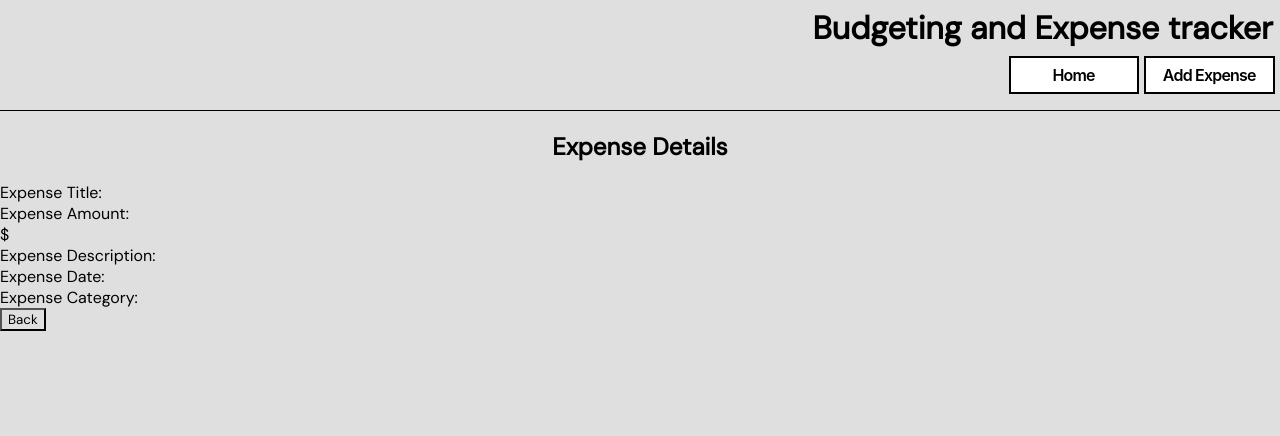
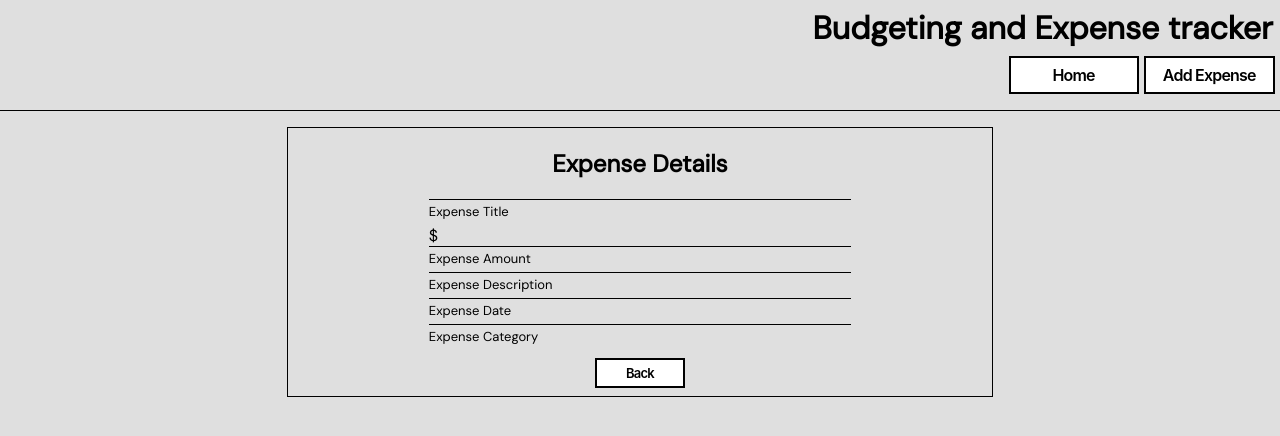
Before and after one commit to pierrepnguyen/mv-hackathon, a React (Create React App) app in the folder react-frontend/: page /view-expense/1 in a window 1280 px wide. Shown: the top 436 px of the page. Built offline with nearby package versions, Linux system fonts and the light colour scheme; no server answers.

Commit message:
single view classnames & css

```diff
--- a/react-frontend/src/components/AllBudgets.jsx
+++ b/react-frontend/src/components/AllBudgets.jsx
@@ -36,7 +36,7 @@ class AllBudgets extends Component {
 
   render() {
     return (
-      <div className='container'>
+      <div>
         <h2>All Expenses</h2>
         <div className='expenseTable'>
           <table>
--- a/react-frontend/src/components/ViewExpense.jsx
+++ b/react-frontend/src/components/ViewExpense.jsx
@@ -1,3 +1,5 @@
+import './styles/ViewExpense.css'
+
 import React, { Component } from 'react';
 
 import { withRouter } from '../services/withRouter';
@@ -26,29 +28,31 @@ class ViewExpense extends Component {
 
   render() {
     return (
-      <div>
+      <div className='single-container'>
         <h2>Expense Details</h2>
-        <div>
-          <label>Expense Title:</label>
+        <div className='display-container'>
           <div>{this.state.expense.title}</div>
+          <label>Expense Title</label>
         </div>
-        <div>
-          <label>Expense Amount:</label>
+        <div className='display-container'>
           <div>${this.state.expense.amount}</div>
+          <label>Expense Amount</label>
         </div>
-        <div>
-          <label>Expense Description:</label>
+        <div className='display-container'>
           <div>{this.state.expense.description}</div>
+          <label>Expense Description</label>
         </div>
-        <div>
-          <label>Expense Date:</label>
+        <div className='display-container'>
           <div>{this.state.expense.date}</div>
+          <label>Expense Date</label>
         </div>
-        <div>
-          <label>Expense Category:</label>
+        <div className='display-container'>
           <div>{this.state.expense.category}</div>
+          <label>Expense Category</label>
         </div>
-        <button onClick={()=> this.handleBack()}>Back</button>
+        <div className='button-container'>
+          <button onClick={()=> this.handleBack()} className='button-59'>Back</button>
+        </div>
       </div>
     );
   }
--- a/react-frontend/src/components/styles/ViewExpense.css
+++ b/react-frontend/src/components/styles/ViewExpense.css
@@ -0,0 +1,22 @@
+.single-container{
+  border: 1px black solid;
+  margin: 1rem auto;
+  width: 55vw;
+}
+
+.display-container{
+  width: 60%;
+  margin: .25rem auto;
+}
+
+.display-container div{
+  border-bottom: 1px solid;
+}
+
+.display-container label{
+  font-size: small;
+}
+
+.button-container{
+  text-align: center;
+}
```
Also changed, not shown: react-frontend/src/components/styles/CreateExpense.css (deleted).
